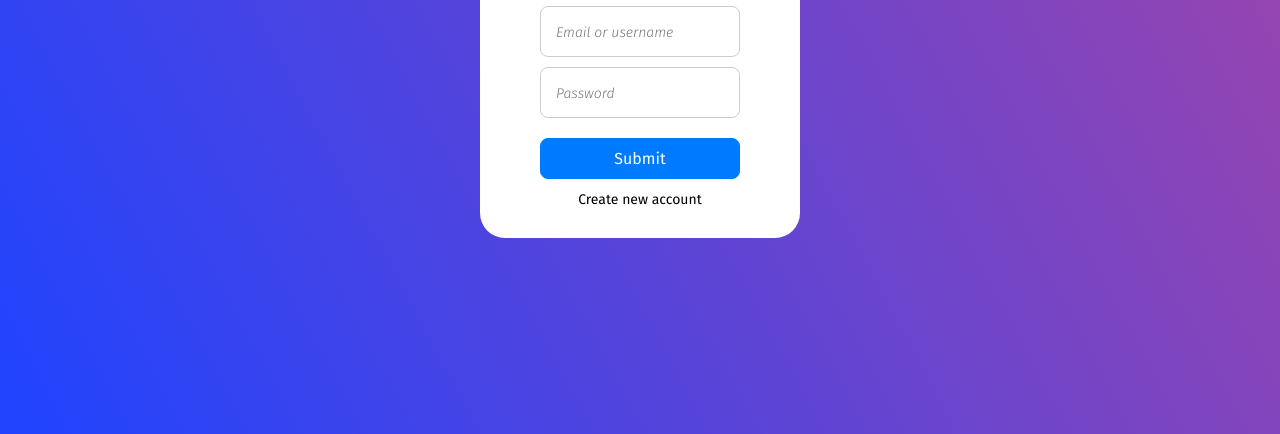
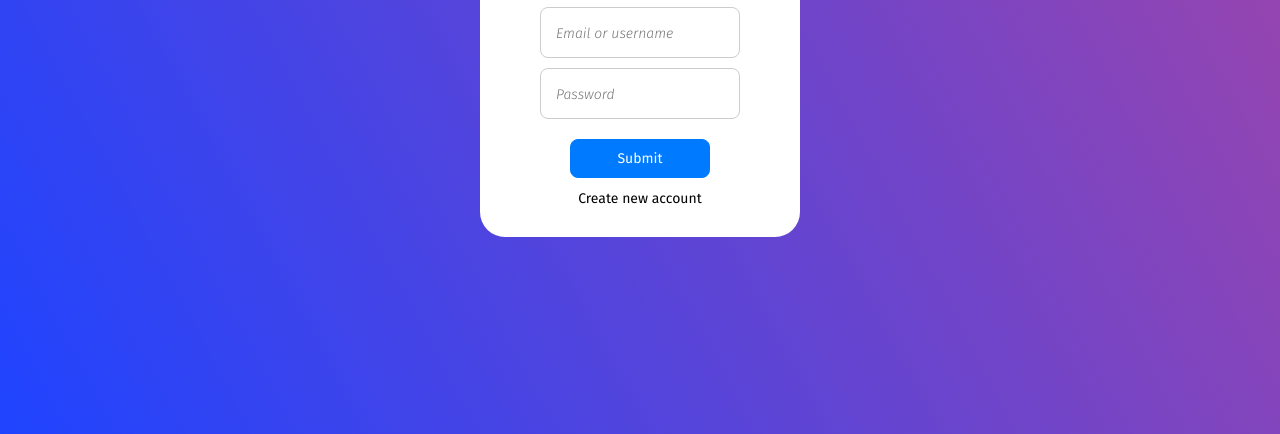
Before and after one commit to joao-assoni/login, a plain HTML site: page login/index.html in a window 1280 px wide. Shown: the part 366-800 px from the top of the page. Drawn offline with Linux system fonts and the light colour scheme.

Commit message:
feat: improve register button design

```diff
--- a/login/index.css
+++ b/login/index.css
@@ -83,14 +83,14 @@ select.form-control option {
 }
 
 .submit_btn {
-    width: 100%;
+    width: 70%;
     margin-top: 10px;
     padding: 10px;
     border-radius: 8px;
     border: 1px solid #007bff;
     background-color: #007bff;
     color: white;
-    font-size: 16px;
+    font-size: 14px;
     cursor: pointer;
 }
 
```
